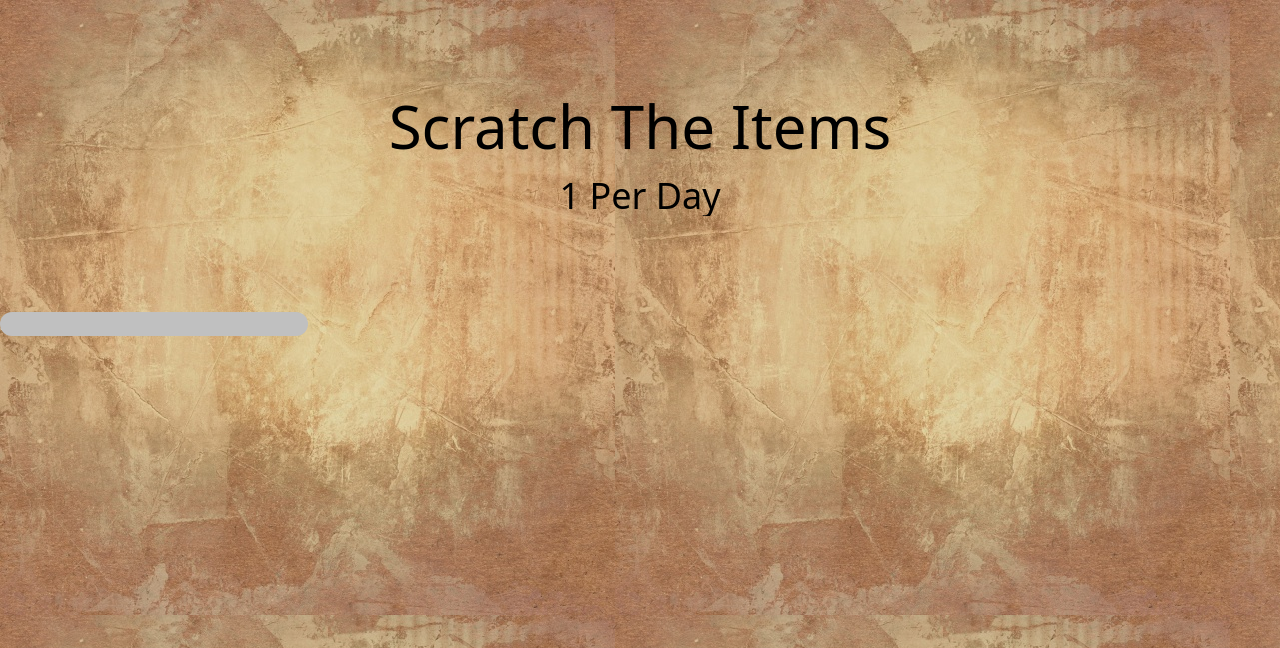
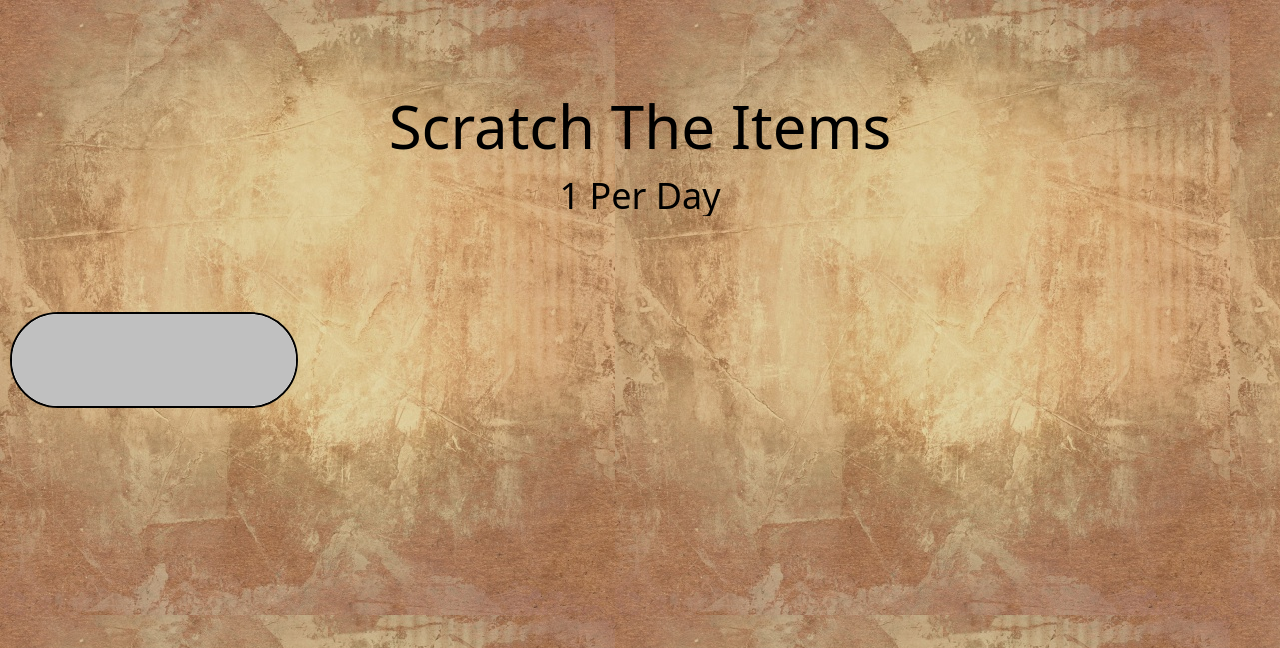
Before and after one commit to DubblePumper/scratchcards, a PHP site: page / in a window 1280 px wide. Shown: the top 648 px of the page. Run offline with PHP 8.4, Linux system fonts and the light colour scheme; tables that the repository leaves empty or names only in its code hold one stand-in row (values such as "Sample post"); data that the repository does not hold is empty; some libraries are stand-ins or nearby versions.

Commit message:
Refactor push subscription handling and service worker registration

```diff
--- a/php/index.php
+++ b/php/index.php
@@ -89,7 +89,7 @@ $vapidPrivateKey = 'klZ8EglEozIcBRQ4Y_QesIZdkXh-HVtkENsy1DeenfI'; // Your VAPID
     <h1 class="capitalize text-6xl text-black">Scratch the items</h1>
     <h2 class="capitalize text-4xl mt-5 text-black">1 Per Day</h2>
   </header>
-  <div class="grid grid-cols-1 sm:grid-cols-2 md:grid-cols-3 lg:grid-cols-4 gap-x-4 gap-y-20 place-content-around justify-items-center items-center overflow-x-hidden last:mb-10" id="scratchGrid">
+  <div class="grid grid-cols-1 sm:grid-cols-2 md:grid-cols-3 lg:grid-cols-4 gap-x-4 gap-y-20 place-content-around justify-items-center items-center overflow-x-hidden last:mb-10 *:flex *:justify-center *:items-center *:w-72 *:h-24 *:bg-neutral-50 *:text-neutral-900 *:rounded-full *:border-2 *:border-black *:cursor-pointer *:select-none" id="scratchGrid">
     <?php foreach ($scratchItems as $item): ?>
       <div class="grid-item scratchable overflow-x-hidden" data-id="<?= $item['scratching_ID']; ?>" data-scratched="<?= $item['scratching_isScratched']; ?>">
         <p><?= htmlspecialchars($item['scratching_name']); ?></p>
```
Also changed, not shown: php/saveSubscription.php (renamed from saveSubscription.php).
